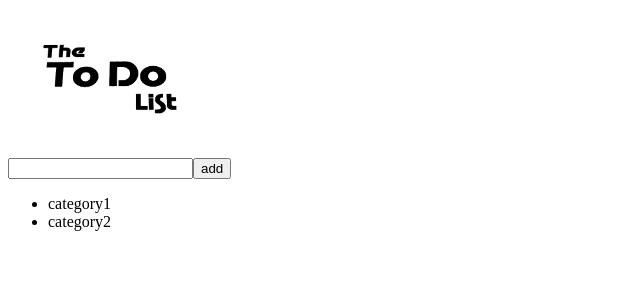
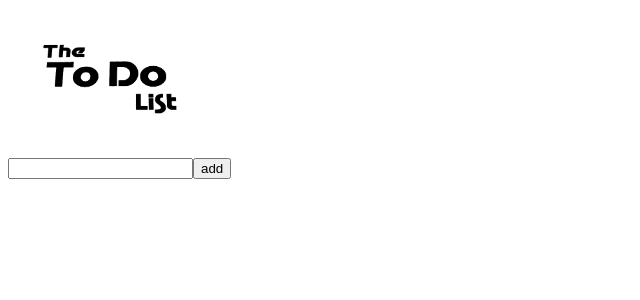
Before and after one commit to DaryaBobko/ToDo, a React app: page / in a window 1280 px wide. Shown: the top 300 px of the page, without its empty margins (0-640 px from the left). Built offline with nearby package versions, Linux system fonts and the light colour scheme.

Commit message:
reducer experiments

```diff
--- a/src/app/components/addCategory/AddCategory.jsx
+++ b/src/app/components/addCategory/AddCategory.jsx
@@ -1,4 +1,5 @@
-import React, { Component, PropTypes } from 'react';
+// import React, { Component, PropTypes } from 'react';
+import React, { Component } from 'react';
 import { connect } from 'react-redux';
 
 class AddCategory extends Component {
@@ -32,8 +33,8 @@ class AddCategory extends Component {
         <input onChange={this.handleChange} value={this.state.newCategory}/>
         <button onClick={this.addCategory}>add</button>
         <ul>
-          {this.props.testStore.map((category, index)=>
-            <li key={index}>{category}</li>
+          {this.props.categories.map((category, index)=>
+            <li key={index}>{category.name}</li>
           )}
         </ul>
 
@@ -56,12 +57,16 @@ export default connect(
   state => {
     console.log('state', state);
     return {
-      testStore: state.categories,
+      categories: state.categories,
     };
   },
   dispatch => ({
-    onAddCategory: (categoryName) =>{
-      dispatch({type: 'ADD_CATEGORY', payload: categoryName});
+    onAddCategory: (name) =>{
+      const payload = {
+        id: Date.now().toString(),
+        name
+      }
+      dispatch({type: 'ADD_CATEGORY', payload});
     }
   })
 )(AddCategory);
--- a/src/index.jsx
+++ b/src/index.jsx
@@ -4,10 +4,9 @@ import ReactDOM from 'react-dom';
 import { Provider } from 'react-redux';
 import { createStore } from 'redux';
 import {App} from './app/app.jsx';
-// import {combineReducers} from 'redux';
-// import reducers from './reducer/index.jsx';
+// import reducers from './reducers';
 import './index.scss';
-import addCategory from './reducer/reducer.jsx';
+import addCategory from './reducers/category.jsx';
 
 
 // const initialState = {
--- a/src/reducer/reducer.jsx
+++ b/src/reducers/category.jsx
@@ -1,8 +1,5 @@
 const initialState = {
-  categories: [
-    'category1',
-    'category2'
-  ],
+  categories: [],
 };
 
 export default function addCategory(state = initialState, action) {
```
Also changed, not shown: src/reducer/index.jsx (deleted, +0 -8 lines), src/reducers/index.jsx (added, +9 -0 lines).
